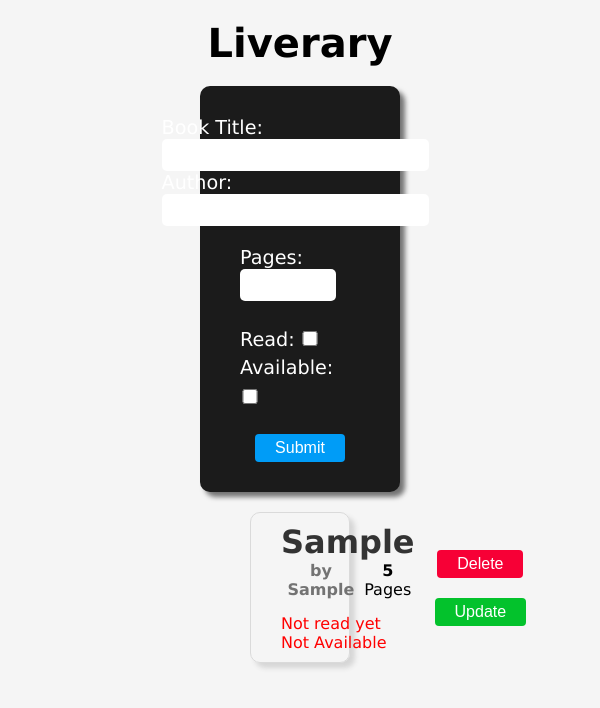
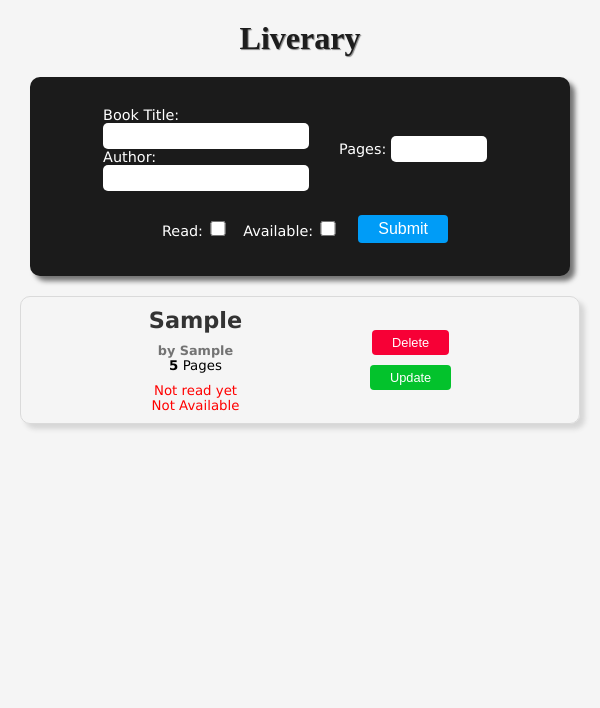
Before and after one commit to jesterdc/Liverary, a plain HTML site: page index.html in a window 600 px wide. Both pictures are taken after typing "Sample", "Sample", "5" into the empty fields and a click on the button "Submit". Drawn offline with Linux system fonts and the light colour scheme.

Commit message:
Organize and finalized the code using OOP and made the page responsive

```diff
--- a/assets/scripts/main.js
+++ b/assets/scripts/main.js
@@ -1,53 +1,31 @@
-const Liverary = [];
-
-function Book(title, author, pages, read, availability){
+class Book {
+    //Book main information
+    constructor(title, author, pages, read, availability){
         this.title = title;
         this.author = author;
         this.pages = pages;
         this.read = read;
         this.availability = availability;
-    this.info = () => {
-        console.log(`Title: ${title}, By: ${author}, Pages: ${pages}, ${read ? "Finished Reading" : "Not read yet"}, ${availability ? "Available" : "Not Available"}`);
+    }
+
+    //Prints the book information
+    info()
+    {
+        console.log(`Title: ${this.title}, By: ${this.author}, Pages: ${this.pages}, ${this.read? "Finished Reading" : "Not read yet"}, ${this.availability? "Available" : "Not Available"}`);
     }
 }
 
-function addBookToLibrary(event) {
-    event.preventDefault(); // Prevent form from submitting
-
-    const title = document.getElementById("title").value;
-    const author = document.getElementById("author").value;
-    const pages = document.getElementById("pages").value;
-    const read = document.getElementById("read").checked; // Assuming it's a checkbox
-    const availability = document.getElementById("availability").checked; // Assuming it's a checkbox
-
-    if((title == null || title == "") || (author == null || author == "") || (pages == null || pages == "")){
-        alert("Please fill in all fields");
-        return false;
-    }
-    else{
-        const newBook = new Book(title, author, pages, read, availability)
-        Liverary.push(newBook);
-
-        document.getElementById("title").value = "";
-        document.getElementById("author").value = "";
-        document.getElementById("pages").value = "";
-        document.getElementById("read").checked = false;
-        document.getElementById("availability").checked = false;
-
-        displayBooks()
-
-        }
+class Library {
+    //Library main information
+    constructor() {
+        this.books = [];
     }
 
-        // const sampleBook = new Book("1984", "George Orwell", 1500, true, true);
-        // const sampleBook2 = new Book("Game of Thrones", "George R. R. Martin", 1500, true, true);
-        // Liverary.push(sampleBook, sampleBook2);
+    displayBook(){
+        const booksContainer = document.getElementById("bookList");
+        booksContainer.innerHTML = ""
 
-function displayBooks(){
-    const booksContainer = document.getElementById("bookList");
-    booksContainer.innerHTML = "";
-
-    Liverary.forEach((e, index) => {
+        this.books.forEach((e, index) => {
             booksContainer.innerHTML +=
             `
             <div class="card">
@@ -66,19 +44,102 @@ function displayBooks(){
                     </div>
                 </div>
                 <div class="card-buttons">
-                <button id="delete-button" onClick="deleteBook(${index})">Delete</button>
-                <button id="update-button" onClick="updateBook(${index})">Update</button>
+                    <button id="delete-button" onClick="library.deleteBook(${index}); library.displayBook();">Delete</button>
+                    <button id="update-button" onClick="library.populateFormToUpdate(${index})">Update</button>
                 </div>
                 <div></div>
-        </div>`
+            </div>`;
+
         });
     }
 
-function deleteBook(index){
-    Liverary.splice(index, 1);
-    displayBooks();
+    //Adds the book to the array collection of books
+    addBook(newBook){
+        this.books.push(newBook);
     }
 
-function updateBook(index){
+    //Deletes the book from the array
+    deleteBook(index){
+        this.books.splice(index, 1);
+    }
 
+    //Updates the book information using its index
+    updateBook(index, updatedBook){
+        this.books[index] = updatedBook;
     }
+
+    populateFormToUpdate(index){
+        const book = this.books[index];
+
+        document.getElementById("title").value = book.title;
+        document.getElementById("author").value = book.author;
+        document.getElementById("pages").value = book.pages;
+        document.getElementById("read").checked = book.read;
+        document.getElementById("availability").checked = book.availability;
+
+        document.getElementById("book-input").onsubmit = (event) => {
+            event.preventDefault()
+            this.updateBookForm(index, event)
+        }
+    }
+
+    updateBookForm(index, event){
+        event.preventDefault();
+
+        const title = document.getElementById("title").value;
+        const author = document.getElementById("author").value;
+        const pages = document.getElementById("pages").value;
+        const read = document.getElementById("read").checked;
+        const availability = document.getElementById("availability").checked;
+
+        if((title == null || title == "") || (author == null || author == "") || (pages == null || pages == "")){
+            alert("Please fill in all fieldss");
+            return false;
+        }
+        else {
+            const updatedBook = new Book(title, author, pages, read, availability);
+            this.updateBook(index, updatedBook);
+
+            document.getElementById("title").value = "";
+            document.getElementById("author").value = "";
+            document.getElementById("pages").value = "";
+            document.getElementById("read").checked = false;
+            document.getElementById("availability").checked = false;
+
+            //Revert the submit button to the addBook function
+            document.getElementById("book-input").onsubmit = (event) => this.addBookFromForm(event);
+            this.displayBook();
+        }
+    }
+
+    addBookFromForm(event){
+        event.preventDefault();
+
+        const title = document.getElementById("title").value;
+        const author = document.getElementById("author").value;
+        const pages = document.getElementById("pages").value;
+        const read = document.getElementById("read").checked;
+        const availability = document.getElementById("availability").checked;
+
+        if((title == null || title == "") || (author == null || author == "") || (pages == null || pages == "")){
+            alert("Please fill in all fields");
+            return false;
+        }
+        else {
+            const newBook = new Book(title, author, pages, read, availability);
+            this.addBook(newBook);
+
+            document.getElementById("title").value = "";
+            document.getElementById("author").value = "";
+            document.getElementById("pages").value = "";
+            document.getElementById("read").checked = false;
+            document.getElementById("availability").checked = false;
+
+            this.displayBook();
+        }
+    }
+}
+
+const library = new Library();
+
+document.getElementById("book-input").onsubmit = (event) => library.addBookFromForm(event);
--- a/assets/styles/style.css
+++ b/assets/styles/style.css
@@ -10,9 +10,12 @@ body{
 }
 
 h1{
+    color: rgb(29, 29, 29);
     text-align: center;
     margin: 20px;
     font-size: 2.5rem;
+    font-family: 'Times New Roman', Times, serif;
+    text-shadow: 1px 1px 1px hsl(0, 0%, 52%);
 }
 
 .book-input{
@@ -22,11 +25,12 @@ h1{
     align-items: center;
     align-self: center;
     color: white;
-    margin: 20px 200px;
+    margin: 20px 30px;
     padding: 20px 30px;
     border-radius: 10px;
     background-color: rgb(27, 27, 27);
     box-shadow: 5px 5px 5px hsl(0, 0%, 45%);
+    min-width: 200px;
 }
 
 .book-input label{
@@ -77,9 +81,10 @@ h1{
     text-align: center;
     border: 1px solid rgb(218, 218, 218);
     border-radius: 10px;
-    margin: 20px 250px;
+    margin: 20px 20px;
     padding: 10px 30px;
     box-shadow: 5px 5px 5px hsl(0, 0%, 84%);
+    min-width: 100px;
 }
 
 .card-body{
@@ -149,3 +154,79 @@ h1{
 .card-buttons #update-button:hover{
     background-color: rgb(0, 179, 24);
 }
+
+/* Extra small devices (phones, 600px and down) */
+@media only screen and (max-width: 600px) {
+    h1{
+        font-size: 2rem;
+    }
+
+    .book-input label{
+        font-size: .9rem;
+    }
+
+    .book-input input{
+        font-size: .9rem;
+    }
+
+    .book-primary-info {
+        display: flex;
+        flex-direction: column;
+    }
+
+    .card-body h2{
+        font-size: 1.4rem;
+        margin-bottom: 10px;
+    }
+
+    .card-author h5{
+        font-size: .8rem;
+    }
+
+    .card-author{
+        flex-direction: column;
+        margin-bottom: 10px;
+        font-size: smaller;
+    }
+
+    .card-book-status{
+        display: flex;
+        justify-content: space-around;
+        font-size: smaller;
+    }
+
+    .card-buttons button{
+        font-size: .8rem;
+        padding: 5px 20px;
+        margin: 5px 0px 5px 30px;
+        border-radius: 4px;
+        outline: none;
+        border: none;
+        transition: background-color ease .25s;
+    }
+}
+
+/* Small devices (portrait tablets and large phones, 600px between 992px) */
+@media only screen and (min-width: 600px) and (max-width: 992px) {
+    .book-primary-info {
+        display: flex;
+        flex-direction: column;
+    }
+}
+
+/* Medium devices (landscape tablets, 768px and up) */
+@media only screen and (min-width: 768px) {
+
+}
+
+/* Large devices (laptops/desktops, 992px and up) */
+@media only screen and (min-width: 992px) {
+
+}
+
+/* Extra large devices (large laptops and desktops, 1200px and up) */
+@media only screen and (min-width: 1200px) {
+    .card{
+        margin: 20px 400px;
+    }
+}
--- a/index.html
+++ b/index.html
@@ -9,7 +9,7 @@
 <body>
     <h1>Liverary</h1>
 
-    <form class="book-input">
+    <form id="book-input" class="book-input">
         <div class="book-primary-info inputs">
             <label for="title">Book Title: </label>
             <input type="text" id="title">
@@ -27,7 +27,7 @@
             <label for="availability">Available:</label>
             <input type="checkbox" id="availability" name="availability">
         </div>
-        <button type="submit" onclick="addBookToLibrary(event)">Submit</button>
+        <button type="submit">Submit</button>
     </form>
 
     <div class="book-card" id="bookList">
```
Lines whose indentation alone changed are shown as unchanged.
